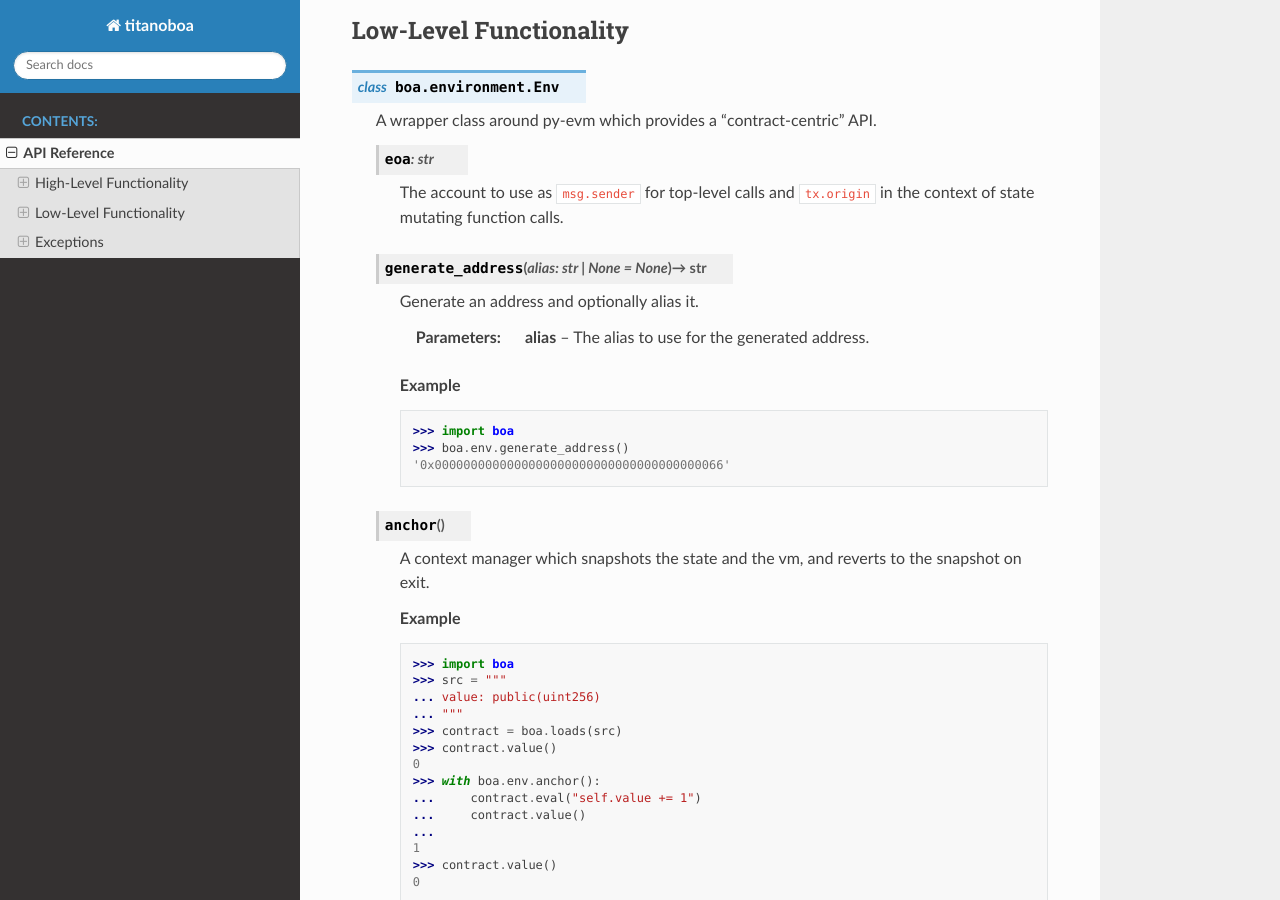
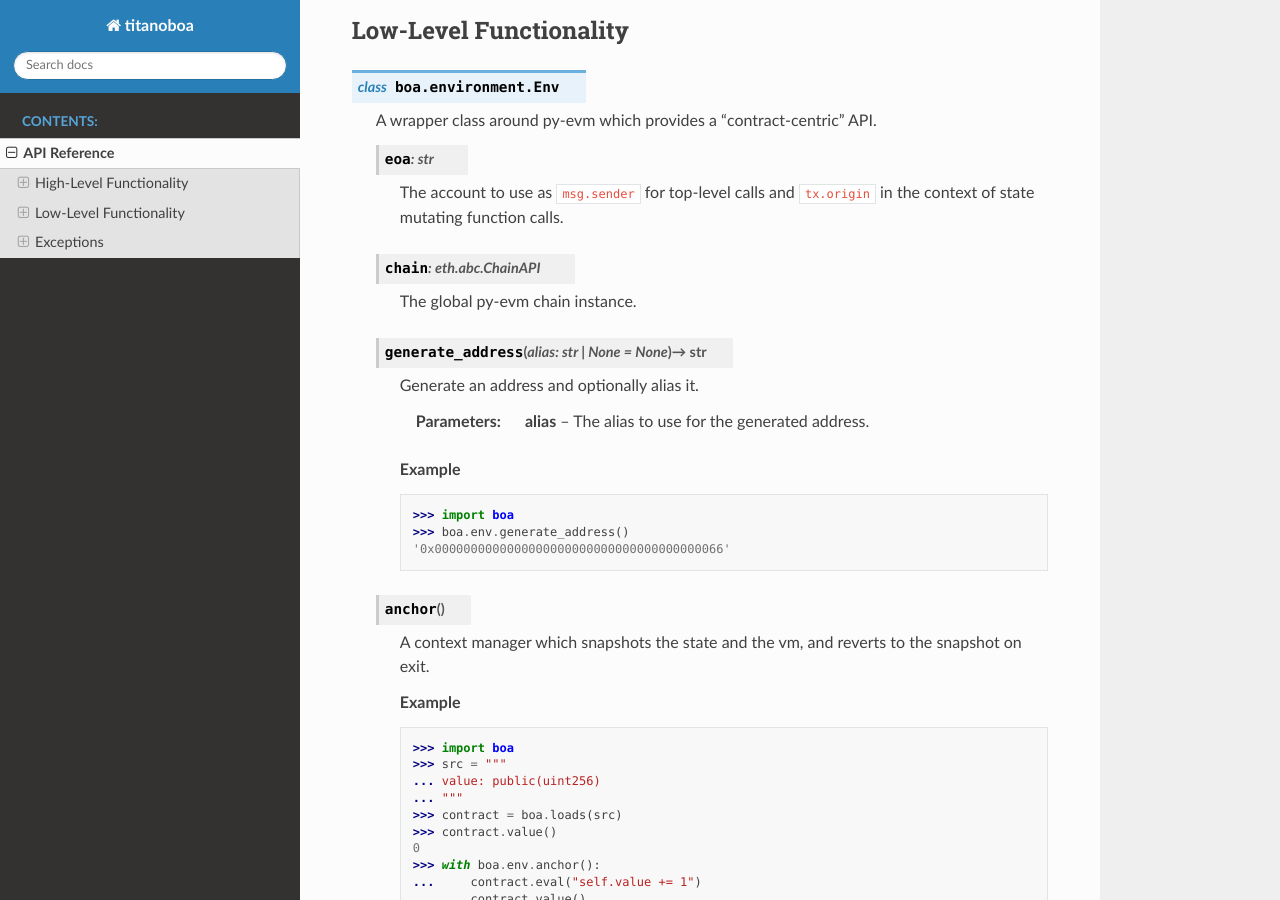
Before and after one commit to vyperlang/titanoboa, a Sphinx documentation site: the page built from docs/source/api.rst, in a window 1280 px wide and 900 px high, scrolled down 6083 px. Built offline with Sphinx 7.4.7 and the Read the Docs theme 2.0.0, drawn with Linux system fonts in a browser that asks for light colours.

Commit message:
docs: document chain attribute

```diff
--- a/docs/source/api.rst
+++ b/docs/source/api.rst
@@ -329,6 +329,11 @@ Low-Level Functionality
 
         The account to use as ``msg.sender`` for top-level calls and ``tx.origin`` in the context of state mutating function calls.
 
+    .. attribute:: chain
+        :type: eth.abc.ChainAPI
+
+        The global py-evm chain instance.
+
     .. method:: generate_address(alias: str | None = None) -> str
 
         Generate an address and optionally alias it.
```
